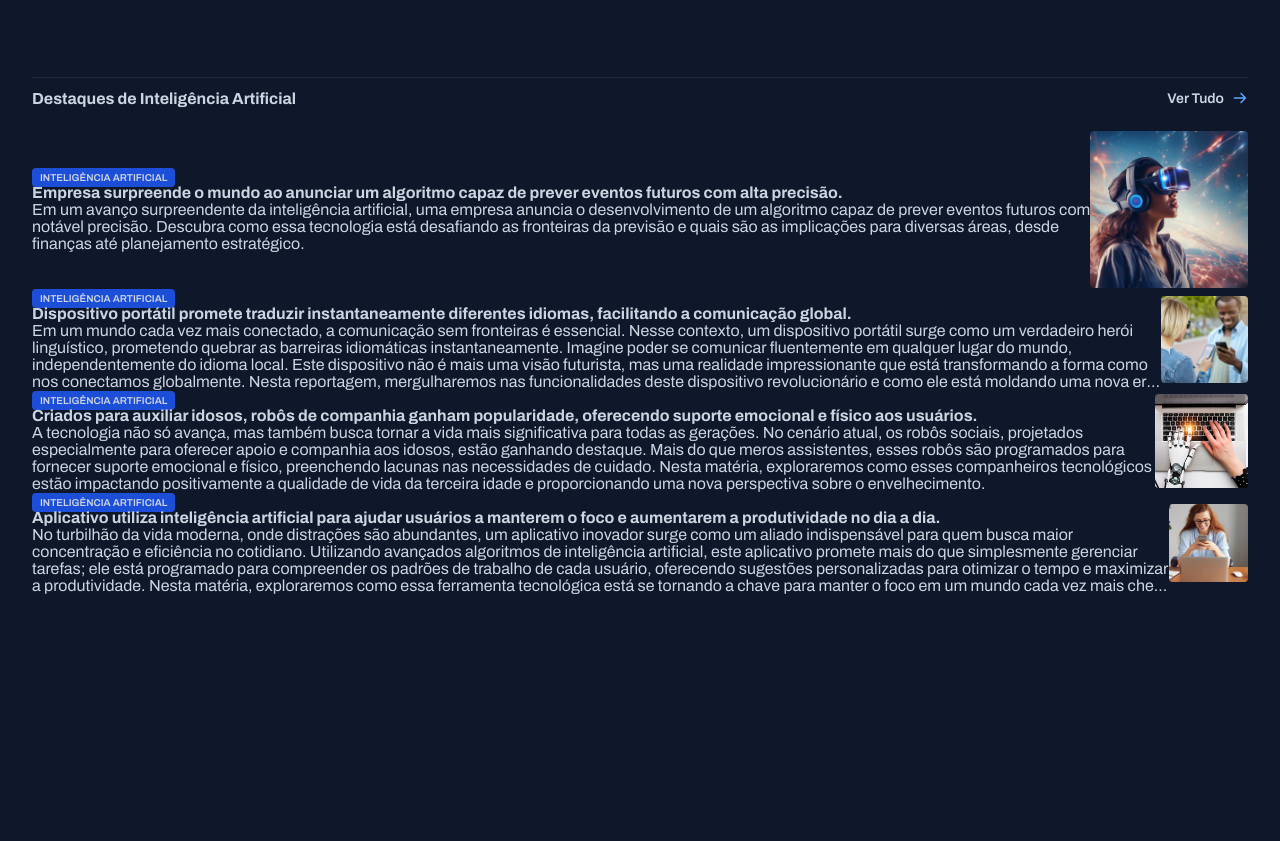
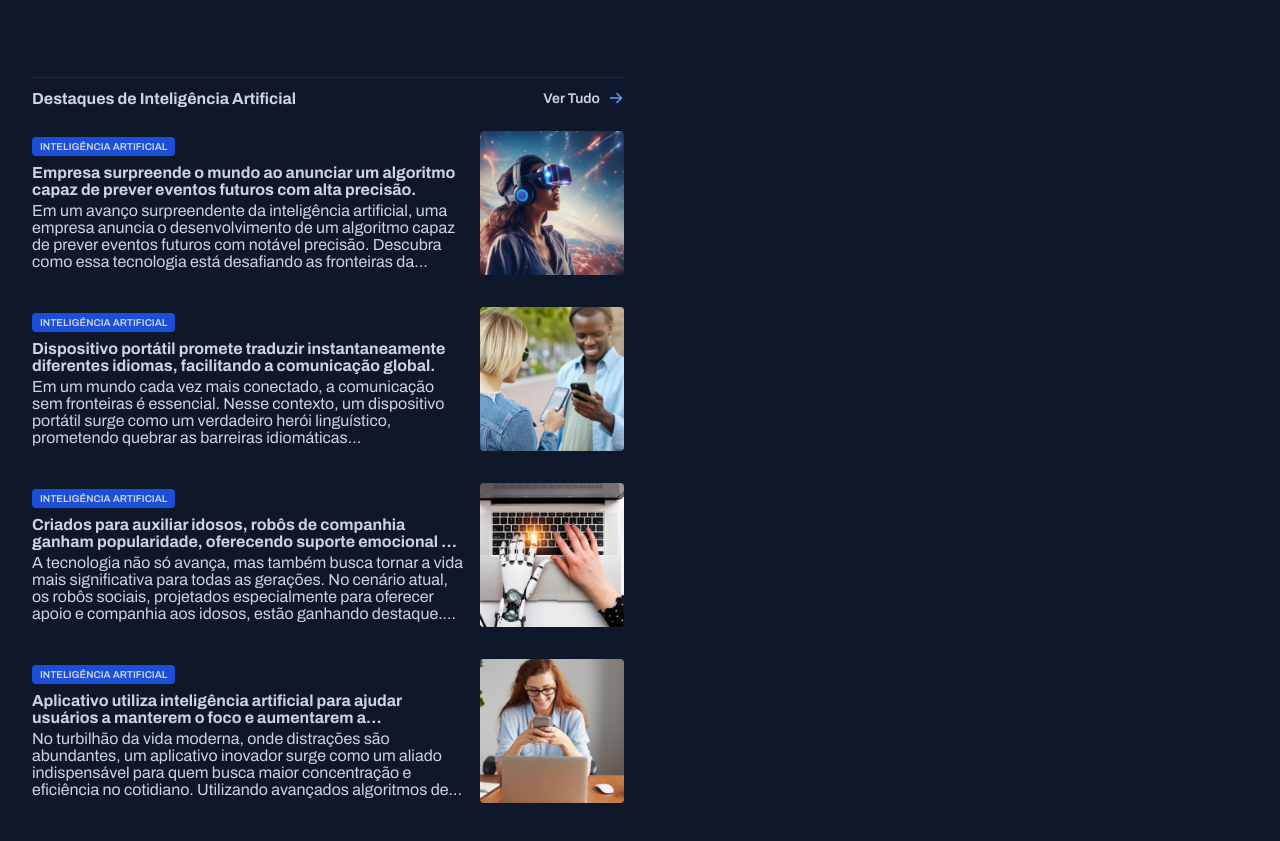
Before and after one commit to henry-frrz/tech-news, a plain HTML site: page index.html in a window 1280 px wide. Shown: the part 934-1775 px from the top of the page. Before the commit the page ends 1608 px from the top, so only its background shows below. Drawn offline with Linux system fonts and the light colour scheme.

Commit message:
style: add ai-highlights styles

```diff
--- /dev/null
+++ b/styles/components/ai-highlights.css
@@ -0,0 +1,27 @@
+/* SECTION */
+.ai-highlights-and-saw-this {
+  display: grid;
+  grid-template-columns: 1fr 1fr;
+  gap: 2rem;
+}
+
+.ai-highlights__news {
+  display: grid;
+  gap: 2rem;
+}
+
+/* CARD */
+.ai-highlights__card {
+  display: grid;
+  grid-template-columns: 3fr 1fr;
+  gap: 1rem;
+}
+
+.ai-highlights__card-tag {
+  display: inline-block;
+  margin-bottom: 0.5rem;
+}
+
+.ai-highlights__card-title {
+  margin-bottom: 0.25rem;
+}
--- a/styles/components/index.css
+++ b/styles/components/index.css
@@ -1,3 +1,4 @@
 @import url('./header.css');
 @import url('./hero.css');
 @import url('./most-read.css');
+@import url('./ai-highlights.css');
```
